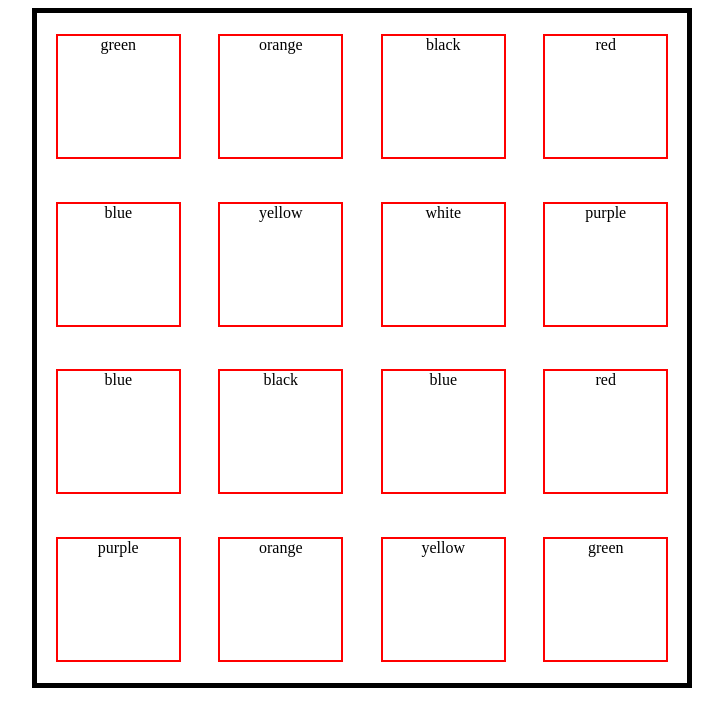
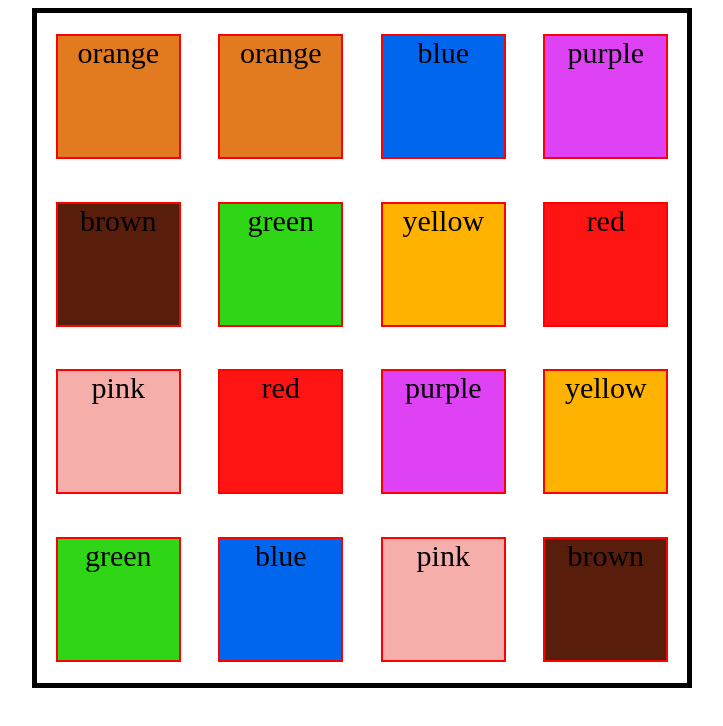
Before and after one commit to MMOsei/Sparta-Snap, a plain HTML site: page index.html in a window 1280 px wide. Both pictures are taken after a click on the input "Start". Shown: the whole page, without its empty margins (292-1015 px from the left). Drawn offline with Linux system fonts and the light colour scheme.

Commit message:
got the randomiser function to shuffle boxes

```diff
--- a/CSS/stlye.css
+++ b/CSS/stlye.css
@@ -4,7 +4,11 @@
   align-items: center;
 }
 
-#the-grid {
+/* #the-grid{
+  display: none;
+} */
+
+.grid {
   text-align: center;
   display: flex;
   flex-wrap: wrap;
@@ -20,5 +24,42 @@
   height: 125px;
   width: 125px;
   margin: 0 6px 0 6px;
+  font-size: 30px;
+}
 
+.green {
+  background-color: #2fd615;
 }
+.blue {
+  background-color: #0066ed;
+}
+.yellow {
+  background-color: #ffb200;
+}
+.red {
+  background-color: #ff1414;
+}
+.orange {
+  background-color: #e27a1f;
+}
+.pink {
+  background-color: #f6aeaa;
+}
+.brown {
+  background-color: #591d0b;
+}
+.purple {
+  background-color: #df42f4;
+}
+.white {
+  color: white;
+  background-color: white;
+}
+
+.mystyle {
+    width: 100%;
+    padding: 25px;
+    background-color: coral;
+    color: white;
+    font-size: 25px;
+    box-sizing: border-box;
--- a/JS/app.js
+++ b/JS/app.js
@@ -1,76 +1,102 @@
 $(document).ready(function(){
-
-  // var colours = [
-  // 'red',
-  // 'yellow',
-  // 'orange',
-  // 'blue',
-  // 'green',
-  // 'purple',
-  // 'white',
-  // 'black',
-  // 'purple',
-  // 'white',
-  // 'blue',
-  // 'green',
-  // 'orange',
-  // 'black',
-  // 'yellow',
-  // 'red'
-  // ];
-  // console.log(colours);
+  $('#the-grid').toggle();
+  // hide();
 
   var box = document.getElementsByClassName('box');
   // console.log(box);
-  var boxes = [...box]
-  console.log(boxes);
+  var boxes = [...box];
+  // console.log(boxes);
 
   var click1 = "";
   var click2 = "";
+  var index = Math.floor(Math.random() * boxes.length);
+
+  // console.log(index);
 
   // // var lettersArray;
-  // var index = Math.floor(Math.random() * colours.length);
   // console.log(index);
   // console.log(colours.length);
   // //var id;
-  // //var livesLeft = 6;
 
 
+  $('#play').one('click', function () {
+    $('#the-grid').toggle();
+    $('#play').toggle();
+    shuffle();
+  });
+
+
+// if ($('#play') == (":hidden")) {
+
   $(this).click(function(event){
-
-    if (click1 == "") {
-      click1 = event.target.innerHTML;
-      console.log(click1);
-    } else {
-      click2 = event.target.innerHTML;
-      console.log(click2);
-    }
+    // $('.white').toggle();
+    // var currentBox = event.target.innerHTML
+    // console.log(currentBox);
+    // console.log(event);
+    gamePlayClick();
   });
+// }
   //
 
 
+  function shuffle() {
+    var myArray = boxes;
+    var currentPass = myArray.length;
+    var index, temp;
 
-  //This generates a random word to be guessed
-  $('#play').one('click', function () {
-    $('#play').toggle();
-  //   //submitGuess();
-  //   //$('.game-area').toggle(); //turns on the game area once the play button is clicked
-  //
-    for (var i = 0; i < colours[index]; i++) {
-      // var box = $('<div class="box">' + colours + '</div>');
-      $('.box').html(colours);
+    while (currentPass >0) {
+      index = Math.floor(Math.random()*currentPass);
+      currentPass--;
+
+      temp = myArray[currentPass];
+      myArray[currentPass] = myArray[index];
+      myArray[index] = temp;
     }
-  //   // $('#current-score').html(livesLeft);
-  //   // move();
-  });
 
-  // var = colourAtPlay
+    console.log(myArray);
+  // document.getElementByClassName('box') = myArray;
+  for (var i = 0; i < myArray.length; i++) {
+      boxes = $('<div class="box">' + myArray + '</div>');
+      $('#the-grid').append(myArray);
+    }
 
-  // pseudo code: box.click(function(){
-  // colourAtPlay = this.val() or html()
-  //
-  //
-  //
-  //
+  }
+
+
+
+  // Function that controlls the game play clicks
+
+  var count = 0;
+  function gamePlayClick() {
+    // for (var i = 0; i < 2; i++) {
+
+      if (click1 == "") {
+        click1 = event.target.innerHTML;
+        count++;
+        console.log(click1);
+        console.log(count);
+      } else {
+        click2 = event.target.innerHTML;
+        count++;
+        console.log(click2);
+        console.log(count);
+        // if the 2 clicks match then leave it uncovered
+        if (click1 === click2) {
+          console.log('I\'ts a match!');
+          // if they do not match then they should hide again
+
+          click1 = '';
+          click2 = '';
+        }  else {
+          count = 0;
+          console.log('That\'s not a match' + count);
+          click1 = '';
+          click2 = '';
+        } // Second level if statement close
+      } //First level if statement close
+    // } // For loop close
+  } // Function close
+
+
 
 });
--- a/index.html
+++ b/index.html
@@ -12,23 +12,25 @@
 </head>
 <body>
 <input type="submit" name="button" id="play" value="Start"></input>
+
+
   <div class="grid" id="the-grid">
-    <div class="box">green</div>
-    <div class="box">orange</div>
-    <div class="box">black</div>
-    <div class="box">red</div>
-    <div class="box">blue</div>
-    <div class="box">yellow</div>
-    <div class="box">white</div>
-    <div class="box">purple</div>
-    <div class="box">blue</div>
-    <div class="box">black</div>
-    <div class="box">blue</div>
-    <div class="box">red</div>
-    <div class="box">purple</div>
-    <div class="box">orange</div>
-    <div class="box">yellow</div>
-    <div class="box">green</div>
+    <div class="box green" id="box1">green</div>
+    <div class="box orange">orange</div>
+    <div class="box pink">pink</div>
+    <div class="box red">red</div>
+    <div class="box brown">brown</div>
+    <div class="box yellow">yellow</div>
+    <div class="box brown">brown</div>
+    <div class="box purple">purple</div>
+    <div class="box blue">blue</div>
+    <div class="box pink">pink</div>
+    <div class="box blue">blue</div>
+    <div class="box red">red</div>
+    <div class="box purple">purple</div>
+    <div class="box orange">orange</div>
+    <div class="box yellow">yellow</div>
+    <div class="box green">green</div>
   </div>
 
 </body>
```
